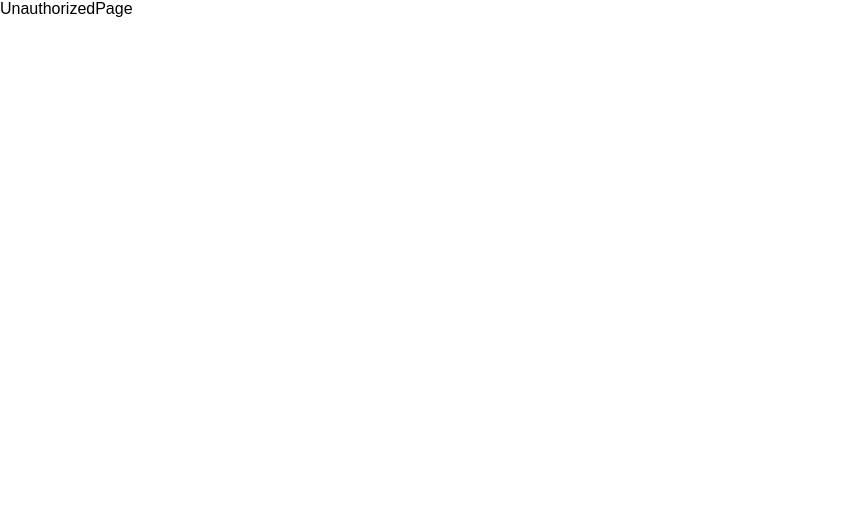
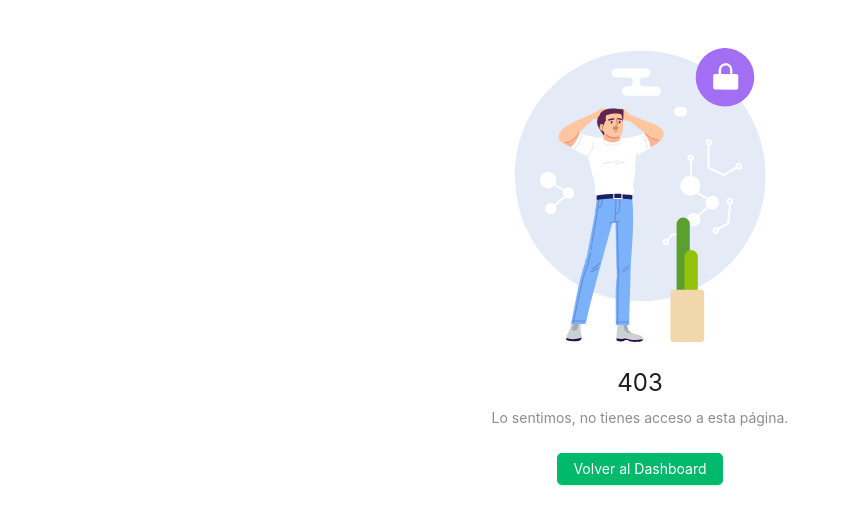
Before and after one commit to omindio/react-boilerplate, a React (Vite) app: page /unauthorized in a window 1280 px wide. Shown: the top 526 px of the page, without its empty margins (0-846 px from the left). Built offline with nearby package versions, Linux system fonts and the light colour scheme; no server answers.

Commit message:
Added NotFoundPage and UnauthorizedPage

```diff
--- a/src/domains/auth/pages/UnauthorizedPage.tsx
+++ b/src/domains/auth/pages/UnauthorizedPage.tsx
@@ -1,11 +1,24 @@
 import React, { useEffect } from 'react';
+import { Button, Result } from 'antd';
+import { Link } from 'react-router-dom';
 
 const UnauthorizedPage: React.FC = () => {
   useEffect(() => {
     document.title = 'Unauthorized';
   }, []);
 
-  return <>UnauthorizedPage</>;
+  return (
+    <Result
+      status="403"
+      title="403"
+      subTitle="Lo sentimos, no tienes acceso a esta página."
+      extra={
+        <Button type="primary">
+          <Link to="/dashboard">Volver al Dashboard</Link>
+        </Button>
+      }
+    />
+  );
 };
 
 export default UnauthorizedPage;
--- a/src/shared/pages/NotFoundPage.tsx
+++ b/src/shared/pages/NotFoundPage.tsx
@@ -1,11 +1,23 @@
-import React from 'react';
+import React, { useEffect } from 'react';
+import { Button, Result } from 'antd';
+import { Link } from 'react-router-dom';
 
 const NotFoundPage: React.FC = () => {
+  useEffect(() => {
+    document.title = '404';
+  }, []);
+
   return (
-    <div>
-      <h1>404 - Página no encontrada</h1>
-      <p>Lo sentimos, la página que estás buscando no existe.</p>
-    </div>
+    <Result
+      status="404"
+      title="404"
+      subTitle="Lo sentimos, la página que visitaste no existe."
+      extra={
+        <Button type="primary">
+          <Link to="/dashboard">Volver al Dashboard</Link>
+        </Button>
+      }
+    />
   );
 };
 
```
